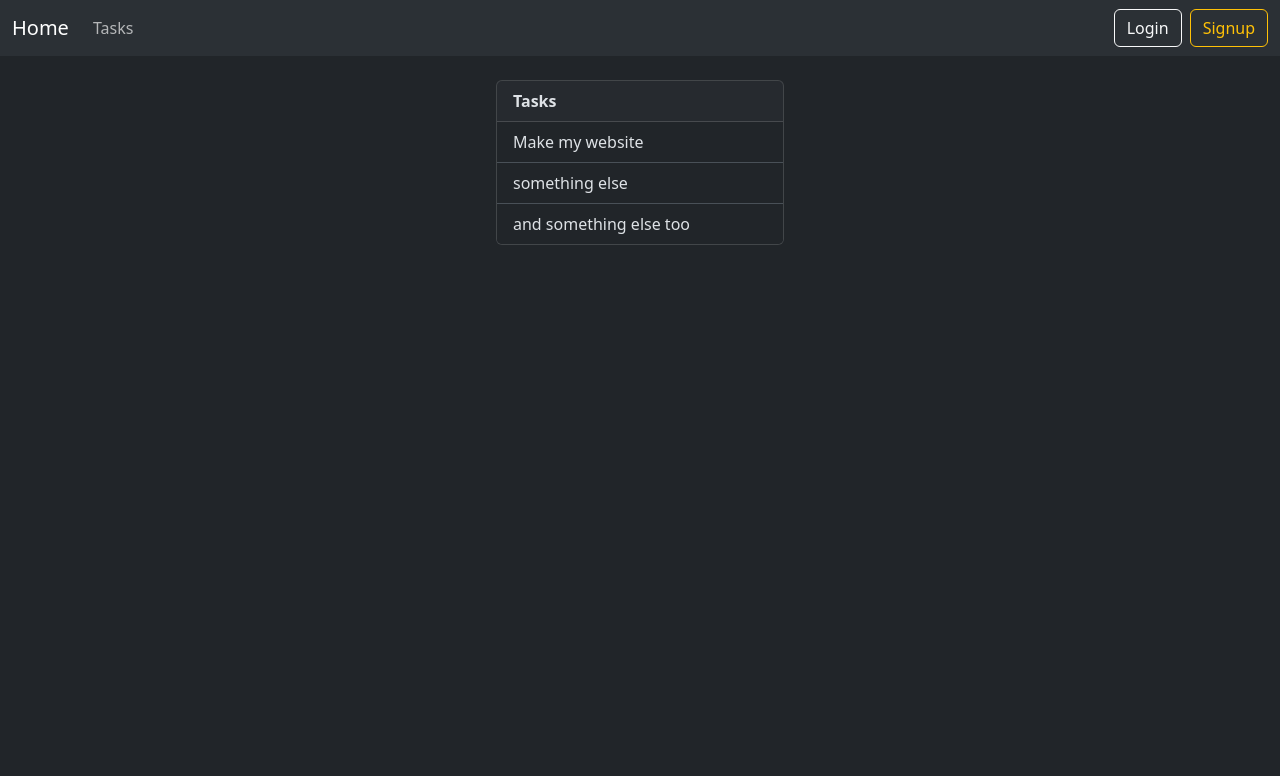
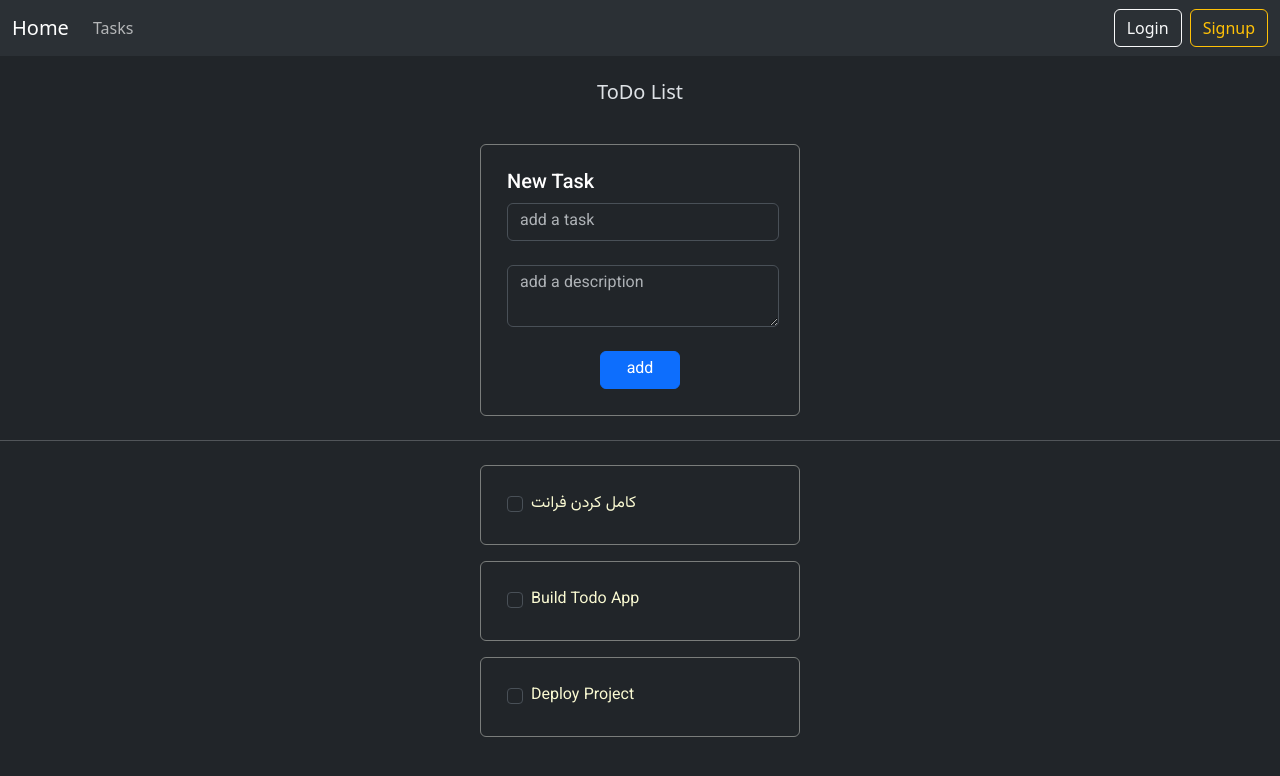
Before and after one commit to MohammadSobhanSt/TodoList, a Vue app in the folder frontend/: page /tasks in a window 1280 px wide. Shown: the top 776 px of the page. Built offline with nearby package versions, Linux system fonts and the light colour scheme.

Commit message:
users can now add tasks just fromm front

```diff
--- a/frontend/package.json
+++ b/frontend/package.json
@@ -11,7 +11,8 @@
   "dependencies": {
     "bootstrap": "^5.3.8",
     "vue": "^3.5.38",
-    "vue-router": "^5.1.0"
+    "vue-router": "^5.1.0",
+    "vuedraggable": "^4.1.0"
   },
   "devDependencies": {
     "@vitejs/plugin-vue": "^6.0.7",
--- a/frontend/src/views/Tasks.vue
+++ b/frontend/src/views/Tasks.vue
@@ -1,14 +1,102 @@
+<script setup>
+import { ref } from "vue"
+import Draggable from "vuedraggable"
+
+let id = 4
+
+const tasks = ref([
+  { id: 1, title: "کامل کردن فرانت", description: "", completed: false, showDescription: false},
+  { id: 2, title: "Build Todo App", description: "", completed: false, showDescription: false},
+  { id: 3, title: "Deploy Project", description: "", completed: false, showDescription: false},
+])
+
+function showDes(task) {
+  task.showDescription = !task.showDescription
+}
+
+const addTaskInput = ref('')
+const addDescriptionInput = ref('')
+
+function addTask() {
+  if (addTaskInput.value){
+    tasks.value.push({ id: id++, title: addTaskInput.value, description: addDescriptionInput.value, completed: false, showDescription: false })
+    addTaskInput.value = ''
+    addDescriptionInput.value = ''
+  };
+}
+</script>
+
 <template>
-    <div class="d-flex justify-content-center">
-        <div class="card" style="width: 18rem;">
-            <div class="card-header">
-                <strong>Tasks</strong>
+    <h5 class="text-center">ToDo List</h5><br>
+    <div class="d-flex justify-content-center mx-2">
+        <div class="card">
+            <div class="card-body">
+                <div class="card-title">
+                    <h5 class="text-white">New Task</h5>
+                </div>
+                <input type="text" class="form-control" placeholder="add a task" id="addTaskInput" @keyup.enter="addTask()" v-model="addTaskInput"/>
+                <br>
+                <textarea class="form-control" placeholder="add a description" id="addDescriptionInput" @keyup.enter="addTask()" v-model="addDescriptionInput"/>
+                <br>
+                <div class="d-flex justify-content-center">
+                    <button type="submit" class="btn btn-primary mx-2" id="addTaskButton" @click="addTask()">add</button>
+                </div>
             </div>
-            <ul class="list-group list-group-flush">
-                <li class="list-group-item">Make my website</li>
-                <li class="list-group-item">something else</li>
-                <li class="list-group-item">and something else too</li>
-            </ul>
         </div>
     </div>
+    <hr>
+    <Draggable v-model="tasks" item-key="id" animation="500">
+        <template #item="{ element }">
+            <div class="d-flex justify-content-center">
+                <div class="card">
+                    <div class="card-body">
+                        <div class="form-check">
+                            <input class="form-check-input" type="checkbox" :id="'check-' + element.id" v-model="element.completed"/>
+                            <label class="form-check-label" :for="'check-' + element.id" @click.prevent>
+                                <s v-if="element.completed">{{ element.title }}</s>
+                                <span v-else>{{ element.title }}</span>
+                                <span v-show="element.showDescription"><hr>{{ element.description }}</span>
+                            </label>
+                        </div>
+                    </div>
+                    <span v-if="element.description" class="d-flex justify-content-end" id="showDescription" @click="showDes(element)">...</span>
+                </div>
+            </div>
+        </template>
+    </Draggable>
 </template>
+
+<style scoped>
+@import url('https://fonts.googleapis.com/css2?family=Vazirmatn:wght@100..900&display=swap');
+
+.card {
+  font-family: "Vazirmatn", sans-serif;
+  padding: 10px;
+  margin: 8px 0;
+  width: 20rem;
+  border: 1px solid #7a7d7b;
+  color: lightgoldenrodyellow;
+}
+
+.form-check-input:checked {
+  background-color: #133b38;
+  border-color: #133b38;
+}
+
+#addTaskInput {
+ width: 17rem;
+}
+
+#addDescriptionInput {
+ width: 17rem;
+}
+
+#addTaskButton {
+    width: 5rem;
+}
+
+#showDescription {
+    color: #7a7d7b;
+    cursor: pointer;
+}
+</style>
```
Also changed, not shown: 1 other file (tests, documents, lock files or other folders).
